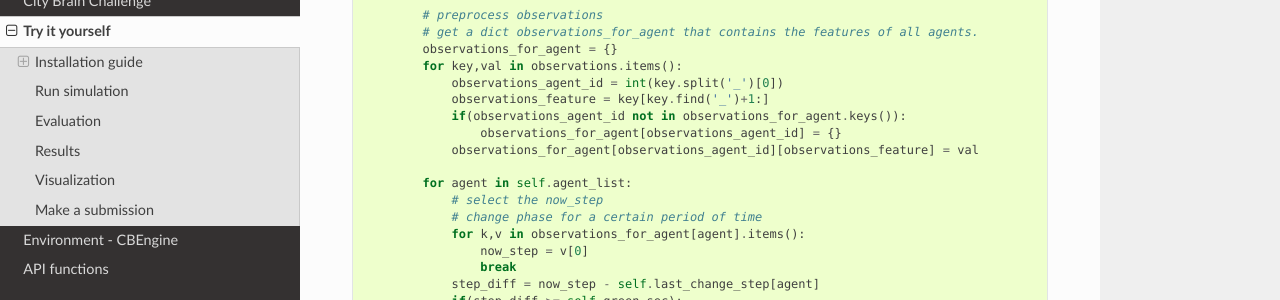
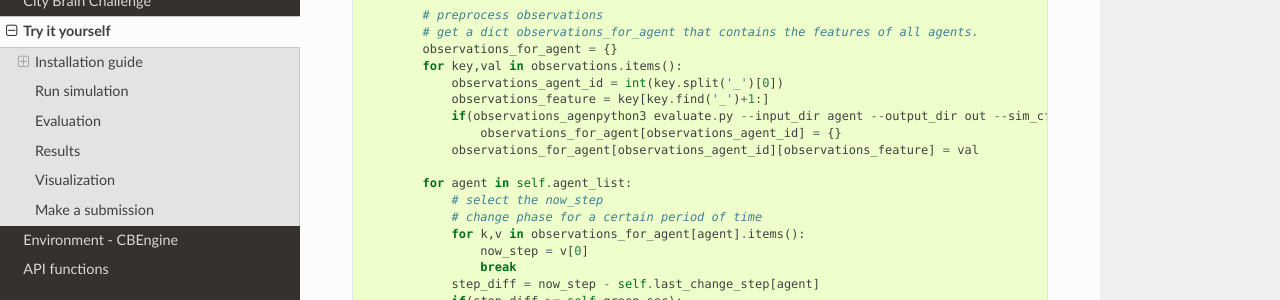
Before and after one commit to CityBrainChallenge/KDDCup2021-CityBrainChallenge, a Sphinx documentation site: the page built from docs/try-it-yourself.rst, in a window 1280 px wide and 900 px high, scrolled down 2247 px. Shown: the part 151-451 px from the top of the window. Built offline with Sphinx 7.4.7 and the Read the Docs theme 2.0.0, drawn with Linux system fonts in a browser that asks for light colours.

Commit message:
Update try-it-yourself.rst

```diff
--- a/docs/try-it-yourself.rst
+++ b/docs/try-it-yourself.rst
@@ -138,7 +138,7 @@ Here is a simple example of a fixed time (traffic signal is pre-timed) agent imp
             for key,val in observations.items():
                 observations_agent_id = int(key.split('_')[0])
                 observations_feature = key[key.find('_')+1:]
-                if(observations_agent_id not in observations_for_agent.keys()):
+                if(observations_agenpython3 evaluate.py --input_dir agent --output_dir out --sim_cfg cfg/simulator.cfg --metric_period 200t_id not in observations_for_agent.keys()):
                     observations_for_agent[observations_agent_id] = {}
                 observations_for_agent[observations_agent_id][observations_feature] = val
 
```
